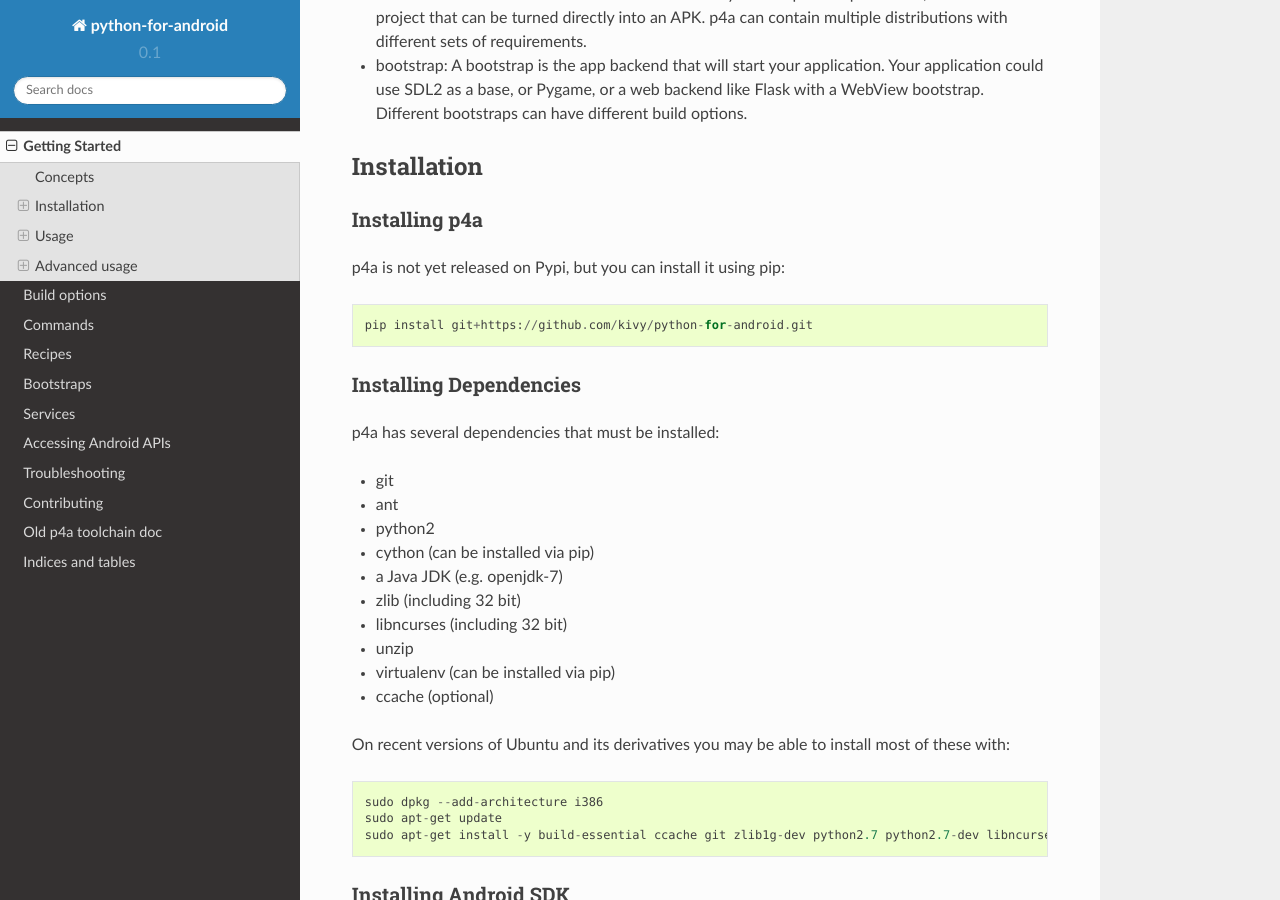
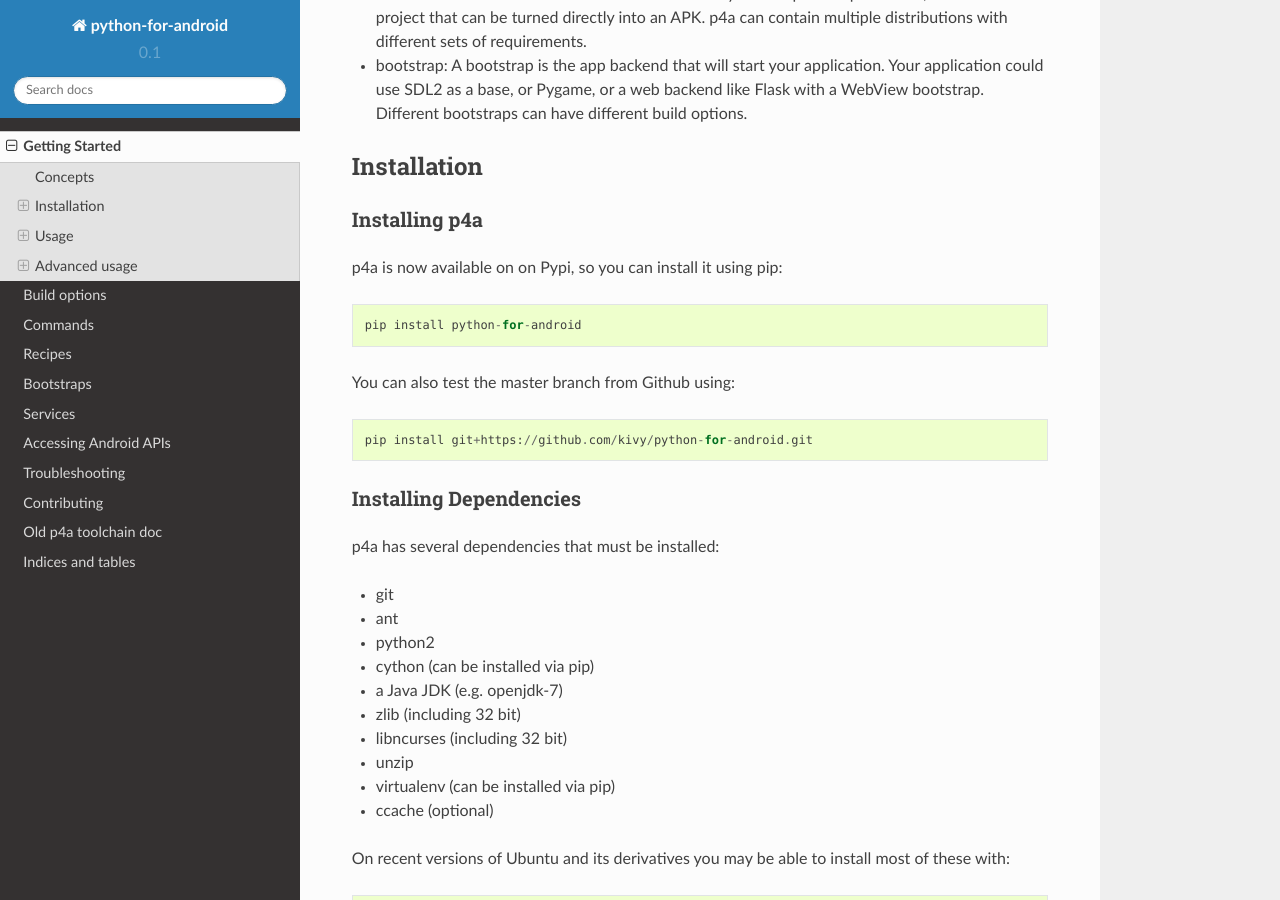
Before and after one commit to kivy/python-for-android, a Sphinx documentation site: the page built from doc/source/quickstart.rst, in a window 1280 px wide and 900 px high, scrolled down 474 px. Built offline with Sphinx 7.4.7 and the Read the Docs theme 2.0.0, drawn with Linux system fonts in a browser that asks for light colours; pages that are not in the unit, such as notebooks, are missing from menus.

Commit message:
Added pip install instructions

```diff
--- a/doc/source/quickstart.rst
+++ b/doc/source/quickstart.rst
@@ -38,7 +38,11 @@
 Installing p4a
 ~~~~~~~~~~~~~~
 
-p4a is not yet released on Pypi, but you can install it using pip::
+p4a is now available on on Pypi, so you can install it using pip::
+
+    pip install python-for-android
+
+You can also test the master branch from Github using::
 
     pip install git+https://github.com/kivy/python-for-android.git
 
```
